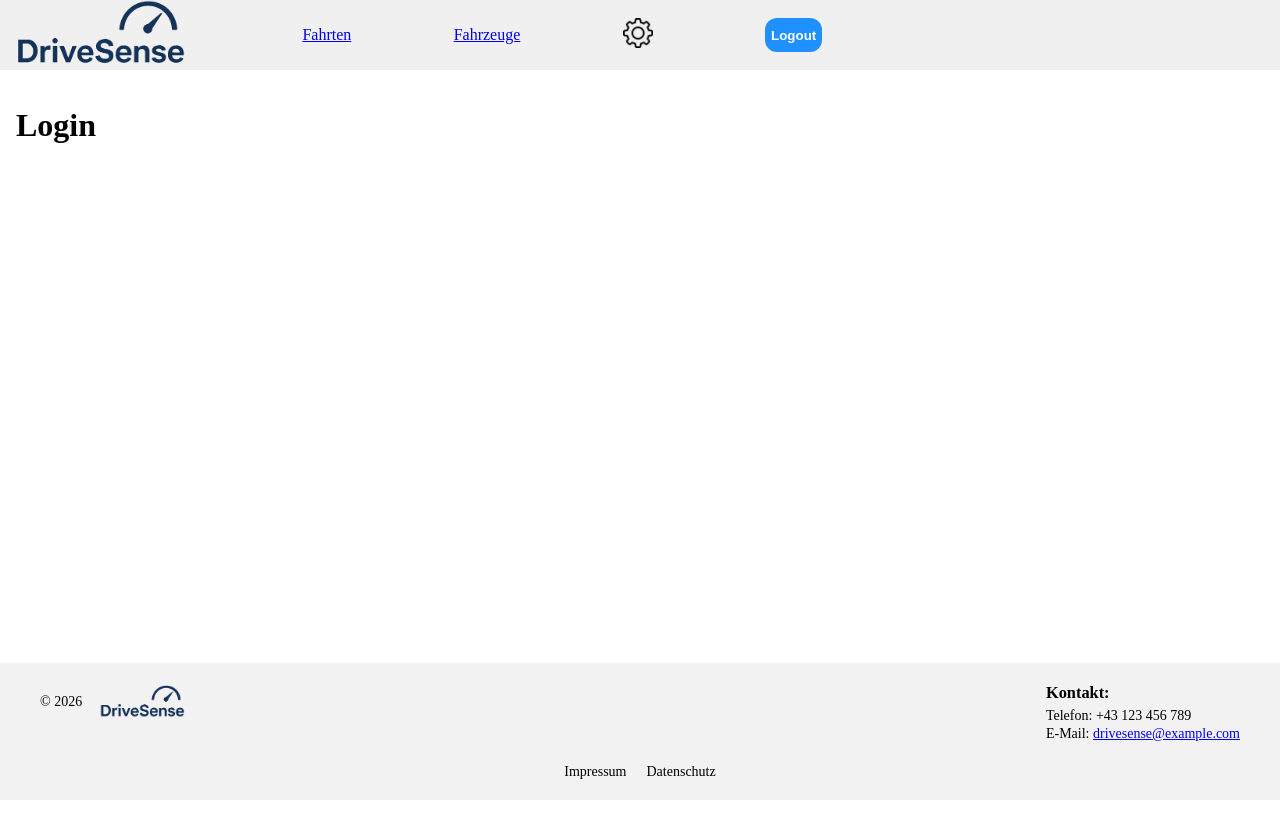
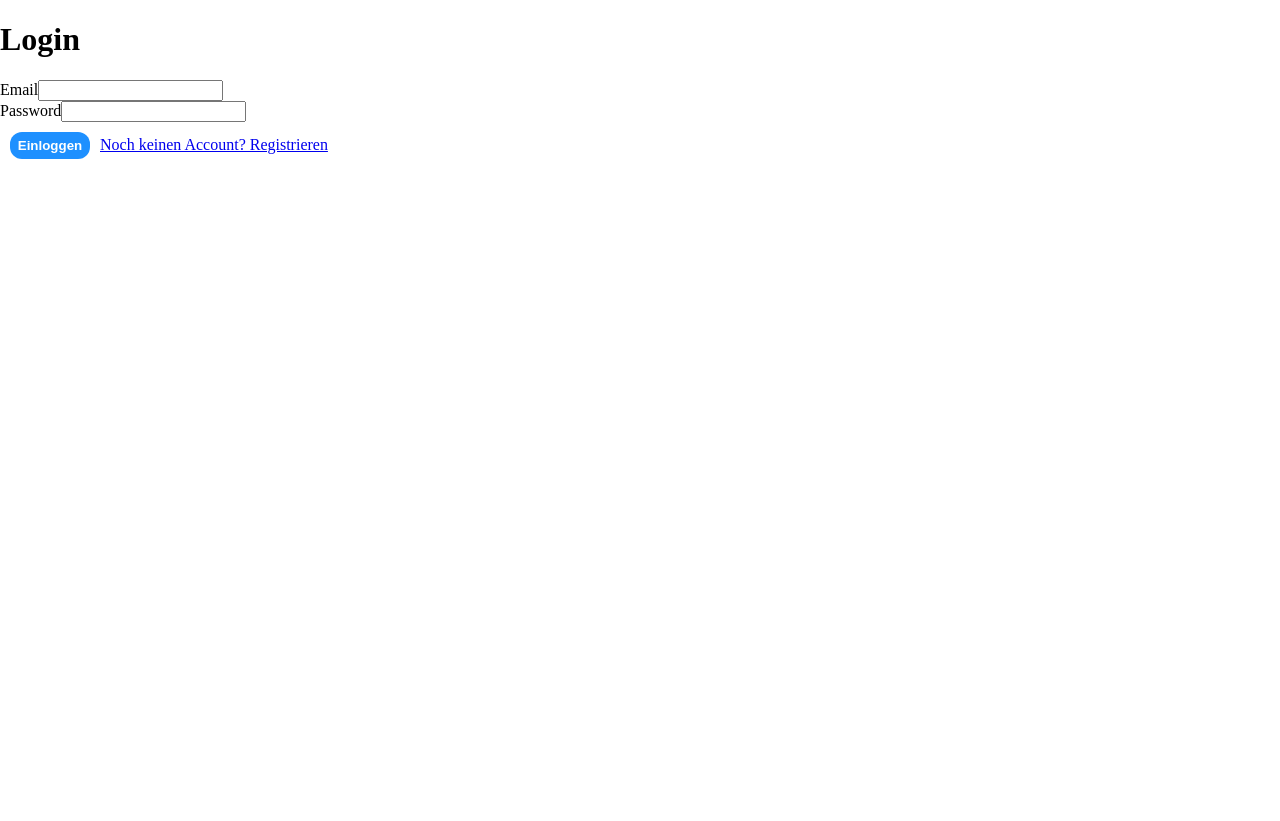
Before and after one commit to A-SimpleName/DriveSense, a React (Vite) app in the folder Software/Frontend/WebApp/my-app/: page /login in a window 1280 px wide. Before the commit the page ends 800 px from the top, so only its background shows below. Built offline with nearby package versions, Linux system fonts and the light colour scheme.

Commit message:
Login/Logout

```diff
--- a/Software/Frontend/WebApp/my-app/src/app.tsx
+++ b/Software/Frontend/WebApp/my-app/src/app.tsx
@@ -1,32 +1,48 @@
-import { BrowserRouter, Routes, Route } from "react-router-dom";
+import { BrowserRouter, Routes, Route,Navigate } from "react-router-dom";
 import DashboardPage from "./pages/dashboard";
 import TripsPage from "./pages/trips";
 import LoginPage from "./pages/login";
-import Topbar from "./components/Layout/topbar";
 import Vehicles from "./pages/vehicles";
 import Settings from "./pages/settings";
-import Footer from "./components/Layout/footer";
 import RideDetailPage from "./pages/rideDetailPage";
+import ImpressumPage from "./pages/impressum";
+import DatenschutzPage from "./pages/datenschutz";
 import "./styles/app.css";
+import AuthLayout from "./components/Layout/AuthLayout";
+import SignUpPage from "./pages/signUp";
+import { isAuthenticated as checkAuth } from "./services/auth";
+import { useEffect, useState } from "react";
+import { logout } from "./services/auth";
+
 
 function App() {
+  const [isAuthenticated, setIsAuthenticated] = useState(false);
+
+  useEffect(() => {
+    setIsAuthenticated(checkAuth());
+  }, []);
+
+  const handleLogout = () => {
+    logout();
+    setIsAuthenticated(false);
+  }
+
+
   return (
     <BrowserRouter>
-      <div className="app-container">
-        <Topbar />
-        <main className="main-content">
           <Routes>
-            <Route path="/" element={<DashboardPage />} />
-            <Route path="/login" element={<LoginPage />} />
-            <Route path="/fahrten" element={<TripsPage />} />
-            <Route path="/fahrzeuge" element={<Vehicles />} />
-            <Route path="/einstellungen" element={<Settings />} />
-            <Route path="/fahrten/:id" element={<RideDetailPage />} />
+            <Route path="/login" element={isAuthenticated ? <Navigate to="/" /> : <LoginPage onLoginSuccess={() => setIsAuthenticated(true)} />} />
+            <Route path="/signUp" element={<SignUpPage />} />
+            <Route path="/" element={isAuthenticated ? <AuthLayout onLogout={handleLogout}><DashboardPage /></AuthLayout> : <Navigate to="/login" />} />
+            <Route path="/fahrten" element={isAuthenticated ? <AuthLayout onLogout={handleLogout}><TripsPage /></AuthLayout> : <Navigate to="/login" />} />
+            <Route path="/fahrzeuge" element={isAuthenticated ? <AuthLayout onLogout={handleLogout}><Vehicles /></AuthLayout> : <Navigate to="/login" />} />
+            <Route path="/einstellungen" element={isAuthenticated ? <AuthLayout onLogout={handleLogout}><Settings /></AuthLayout> : <Navigate to="/login" />} />
+            <Route path="/fahrten/:id" element={isAuthenticated ? <AuthLayout onLogout={handleLogout}><RideDetailPage /></AuthLayout> : <Navigate to="/login" />} />
+            <Route path="/impressum" element={isAuthenticated ? <AuthLayout onLogout={handleLogout}><ImpressumPage /></AuthLayout> : <Navigate to="/login" />} />
+            <Route path="/datenschutz" element={isAuthenticated ? <AuthLayout onLogout={handleLogout}><DatenschutzPage /></AuthLayout> : <Navigate to="/login" />} />
             <Route path="*" element={<div>404 Not Found</div>} />
           </Routes>
-        </main>
-        <Footer />
-      </div>
+
     </BrowserRouter>
   );
 }
--- /dev/null
+++ b/Software/Frontend/WebApp/my-app/src/components/Layout/AuthLayout.tsx
@@ -0,0 +1,22 @@
+import Footer from "./footer";
+import Topbar from "./topbar";
+
+type AuthLayoutProps = {
+  children: React.ReactNode;
+  onLogout: () => void;
+};
+
+function AuthLayout({ children, onLogout }: AuthLayoutProps) {
+
+    return (
+        <div className="app-container">
+            <Topbar onLogout={onLogout} />
+            <main className="main-content">
+                {children}
+            </main>
+            <Footer />
+        </div>
+    );
+}
+
+export default AuthLayout;
--- a/Software/Frontend/WebApp/my-app/src/components/Layout/topbar.tsx
+++ b/Software/Frontend/WebApp/my-app/src/components/Layout/topbar.tsx
@@ -1,16 +1,22 @@
-import { Link } from 'react-router-dom';
+import { Link} from 'react-router-dom';
 import Logo from '/src/pics/DS_Logo.png';
 import Einstellungen from '/src/pics/einstellungen.png';
 import '/src/styles/topbar.css';
 
-function Topbar() {
+
+type TopbarProps = {
+    onLogout: () => void;
+};
+
+function Topbar({ onLogout }: TopbarProps) {
+
     return (
         <nav className='topbar'>
             <Link to="/"><img src={Logo} alt="Logo" className="logo" width={200}/></Link>
             <Link to="/fahrten" className='rides'>Fahrten</Link>
             <Link to="/fahrzeuge">Fahrzeuge</Link>
             <Link to="/einstellungen"><img src={Einstellungen} alt="Einstellungen" width={30} height={30}/></Link>
-            <button>Logout</button>
+            <button onClick={onLogout}>Logout</button>
         </nav>
     );
 }
--- /dev/null
+++ b/Software/Frontend/WebApp/my-app/src/components/label.tsx
@@ -0,0 +1,16 @@
+type Props = {
+    type: string;
+    name: string;
+    text: string;
+};
+
+function Label({ type, name, text }: Props) {
+    return (
+        <form>
+            <label htmlFor={name}>{text}</label>
+            <input type={type} name={name} id={name} />
+        </form>
+     );
+}
+
+export default Label;
--- /dev/null
+++ b/Software/Frontend/WebApp/my-app/src/pages/datenschutz.tsx
@@ -0,0 +1,7 @@
+function DatenschutzPage() {
+    return (
+        <h1>Datenschutz</h1>
+    );
+}
+
+export default DatenschutzPage;
--- /dev/null
+++ b/Software/Frontend/WebApp/my-app/src/pages/impressum.tsx
@@ -0,0 +1,7 @@
+function ImpressumPage() {
+    return (
+       <h1>Impressum</h1>
+    );
+}
+
+export default ImpressumPage;
--- a/Software/Frontend/WebApp/my-app/src/pages/login.tsx
+++ b/Software/Frontend/WebApp/my-app/src/pages/login.tsx
@@ -1,8 +1,25 @@
-function Login() {
+import { Link, useNavigate } from "react-router-dom";
+import { Button } from "../components/button";
+import Label from "../components/label";
+import { login } from "../services/auth";
+
+
+function Login({onLoginSuccess}: {onLoginSuccess: () => void}) {
+    const navigate = useNavigate();
+
+    const handleLogin = () => {
+        login();
+        onLoginSuccess();
+        navigate("/");
+    };
+
     return (
         <div>
             <h1>Login</h1>
-            {/* Other components and content can be added here */}
+            <Label type="email" name="email" text="Email" />
+            <Label type="password" name="password" text="Password" />
+            <Button label="Einloggen" onClick={handleLogin} />
+            <Link to="/signUp">Noch keinen Account? Registrieren</Link>
         </div>
     );
 }
--- /dev/null
+++ b/Software/Frontend/WebApp/my-app/src/pages/signUp.tsx
@@ -0,0 +1,24 @@
+import Label from "../components/label";
+import { Button } from "../components/button";
+import { useNavigate } from "react-router-dom";
+import { SignUp } from "../services/auth";
+
+function SignUpPage() {
+    const navigate = useNavigate();
+
+    const handleSignUp = () => {
+        SignUp();
+        navigate("/login");
+    };
+
+    return (
+        <div>
+            <h1>Registrierung</h1>
+            <Label type="email" name="email" text="Email" />
+            <Label type="password" name="password" text="Password" />
+            <Button label="Registrieren" onClick={handleSignUp} />
+        </div>
+    );
+}
+
+export default SignUpPage;
--- a/Software/Frontend/WebApp/my-app/src/services/auth.ts
+++ b/Software/Frontend/WebApp/my-app/src/services/auth.ts
@@ -1,7 +1,15 @@
 export function logout() {
-    // Implement logout functionality here
+     localStorage.removeItem("token");
 }
 
 export function login() {
-    // Implement login functionality here
+    localStorage.setItem("token","prototype")
 }
+
+export function isAuthenticated(): boolean {
+    return !!localStorage.getItem("token");
+}
+
+export function SignUp() {
+    // Placeholder function for sign-up logic
+}
```
